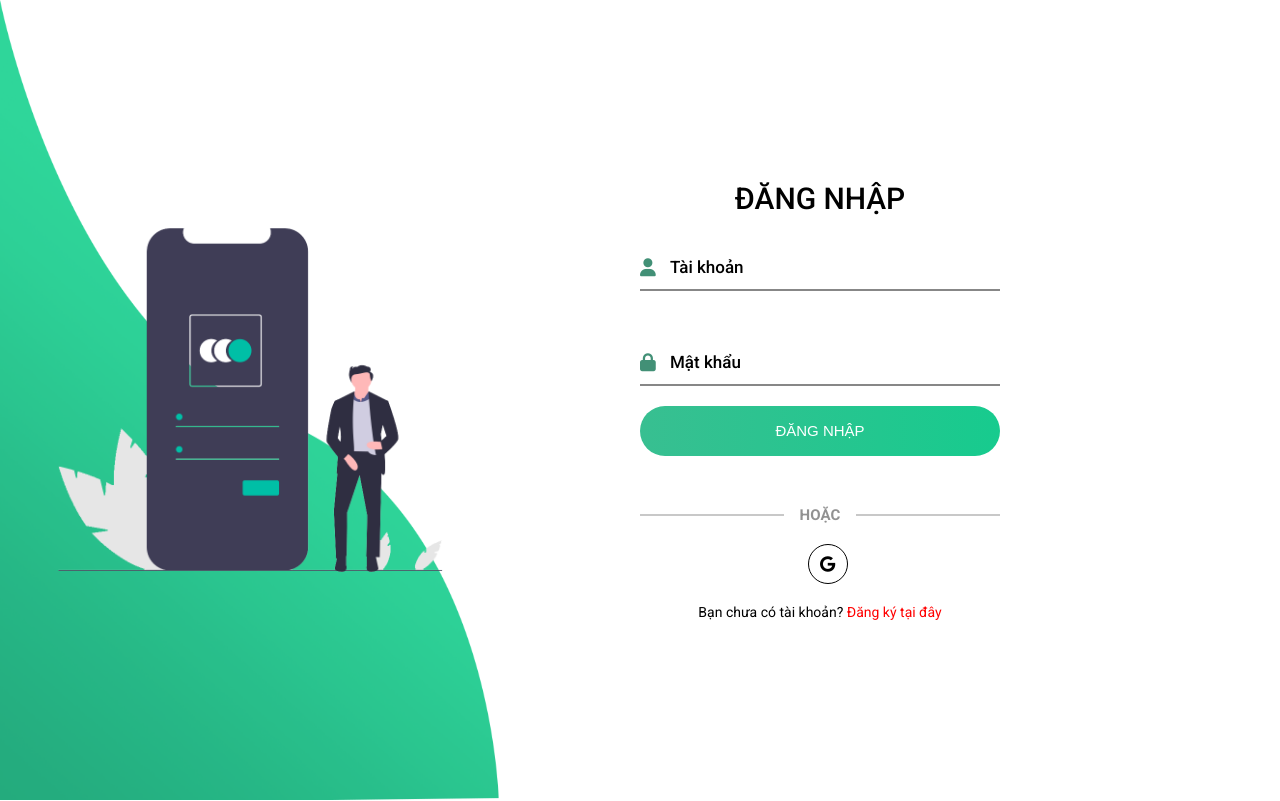
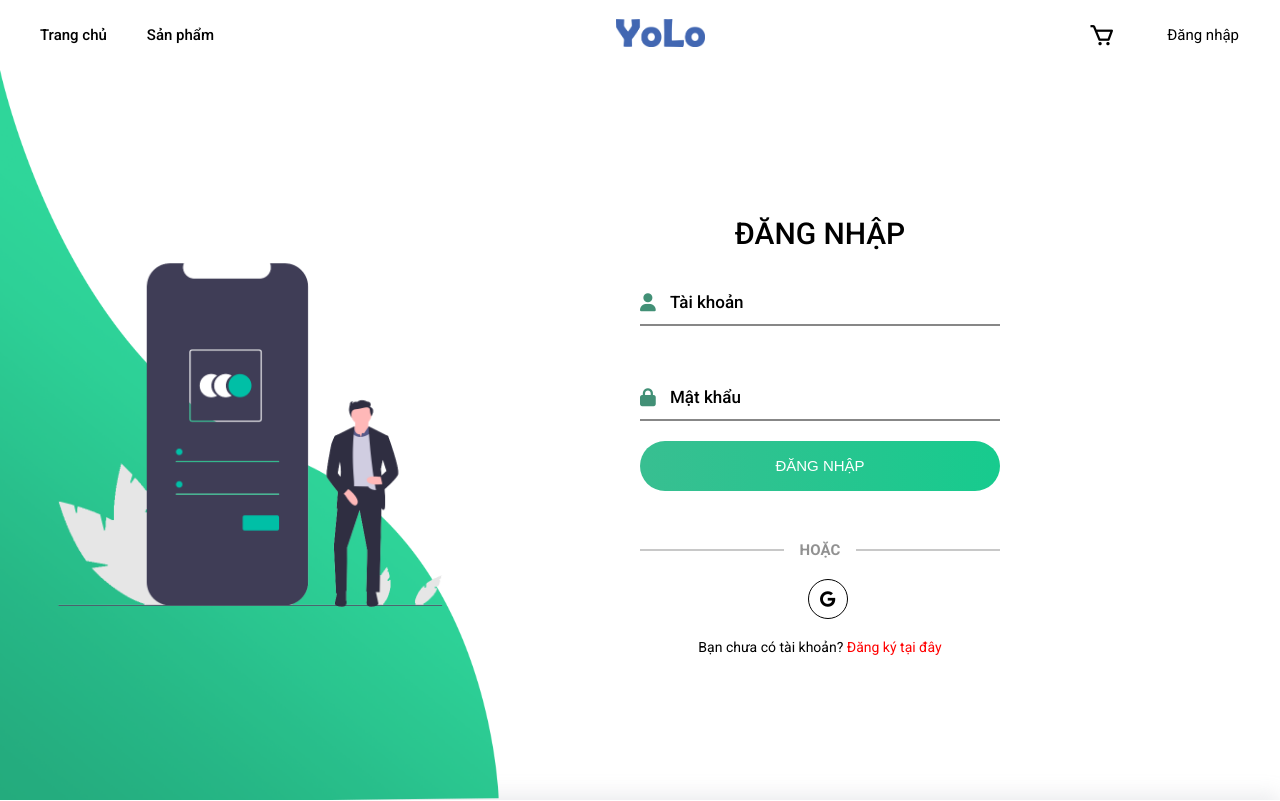
Before and after one commit to nguyenducde/shopping-authentic, a React (Create React App) app: page /dang-nhap in a window 1280 px wide. Shown: the top 801 px of the page. Built offline with nearby package versions, Linux system fonts and the light colour scheme.

Commit message:
Login Page Change

```diff
--- a/src/components/Header.js
+++ b/src/components/Header.js
@@ -3,7 +3,7 @@ import { NavLink } from "react-router-dom";
 import { connect } from 'react-redux'
 import logo from '../assets/images/Logo-2.png'
 
-function Header({carts}){
+function Header({carts, user}){
 
     const headerMobile = useCallback(() => {
         const app = document.querySelector('.App')
@@ -46,6 +46,7 @@ function Header({carts}){
         })
     },[])
 
+
     return (
         <header>
             <div className='header'>
@@ -81,7 +82,7 @@ function Header({carts}){
                         <NavLink className='cart__link' to='/gio-hang'><i className='bx bx-cart'></i>
                             {carts.length > 0 ? <span className='cart__link__notification'>{carts.length}</span> : ''}
                         </NavLink>
-                        <NavLink to='/dang-nhap' className='header__menu-right--center'>Đăng nhập</NavLink>
+                        <NavLink to='/dang-nhap' className='header__menu-right--center'>{user.length > 0 ? user.displayName : 'Đăng nhập'}</NavLink>
                         {/* <NavLink to='#1'>Đăng ký</NavLink> */}
                     </div>
                 </div>
@@ -92,7 +93,8 @@ function Header({carts}){
 
 const mapStateToProps = state => {
     return {
-        carts: state.cartReducer
+        carts: state.cartReducer,
+        user: state.userReducer
     }
 }
 
--- a/src/pages/Login.js
+++ b/src/pages/Login.js
@@ -4,9 +4,11 @@ import avatar__wave from '../assets/images/login_wave.png'
 import { useEffect } from 'react'
 import { facebookProvider, googleProvider } from '../config/authMethod'
 import socialMediaAuth from '../services/auth'
+import { connect } from 'react-redux'
+import { saveAccountUser } from '../actions'
 // import { firebase } from '../config/firebase'
 
-export default function Login(){
+function Login(props){
 
 
     useEffect(() => {
@@ -41,6 +43,7 @@ export default function Login(){
 
     const handleAuth = async(provider) => {
         const res = await socialMediaAuth(provider)
+        props.onAddProductToCart(res)
         // const uiConfig = {
         //     signInFlow: 'redirect',
         //     signInSuccessUrl: '/gio-hang',
@@ -49,7 +52,6 @@ export default function Login(){
         //     // //   firebase.auth.FacebookAuthProvider.PROVIDER_ID,
         //     // ],
         //   };
-        console.log(res);
     }
 
 
@@ -111,3 +113,13 @@ export default function Login(){
         </Helmet>
     )
 }
+
+const mapDispatchToProps = (dispatch, props) => {
+    return {
+        onAddProductToCart: (user) => {
+            dispatch(saveAccountUser(user))
+        }
+    }
+}
+
+export default connect(null, mapDispatchToProps)(Login)
--- a/src/reducers/userReducer.js
+++ b/src/reducers/userReducer.js
@@ -3,8 +3,11 @@ import * as types from '../constants/ActionType'
 const initialState = []
 
 const userReducer = (state = initialState, action) => {
-    // console.log(action);
-    return [...state]
+    switch(action.type) {
+        case types.SAVE_ACCOUNT_USER:
+            return [...state, action.user]
+        default: return [...state]
+    }
 }
 
 export default userReducer
--- a/src/sass/_login.scss
+++ b/src/sass/_login.scss
@@ -3,14 +3,9 @@
 $color-main-login: #429076;
 
 .login {
-    position: fixed;
-    top: 0;
-    left: 0;
-    right: 0;
-    bottom: 0;
+    height: calc(100vh - #{$header-height});
     display: flex;
-    z-index: 110;
-    background-color: white;
+    margin-top: $header-height;
 
     &__image {
         flex-basis: 50%;
@@ -114,6 +109,7 @@ $color-main-login: #429076;
                     left: 3rem;
                     outline: none;
                     border: none;
+                    font-size: 1.5rem;
                 }
             }
         }
```
